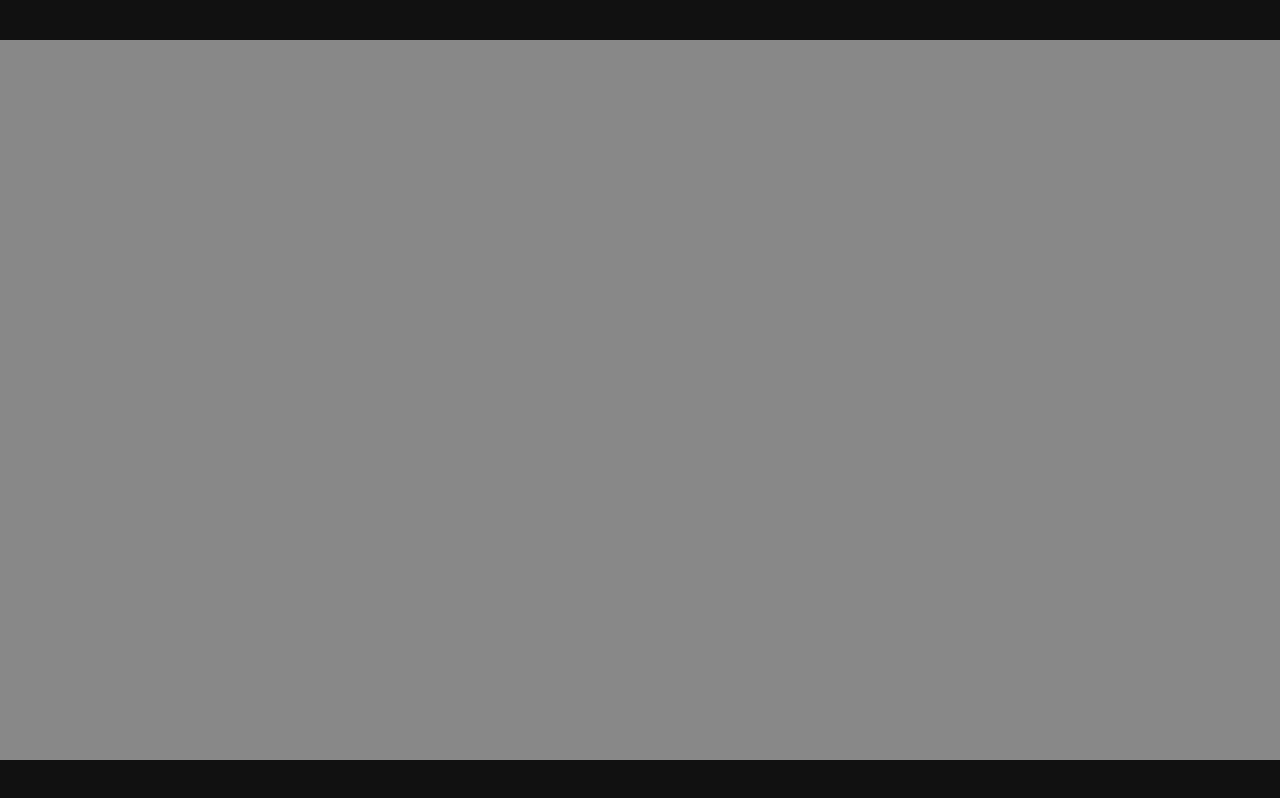
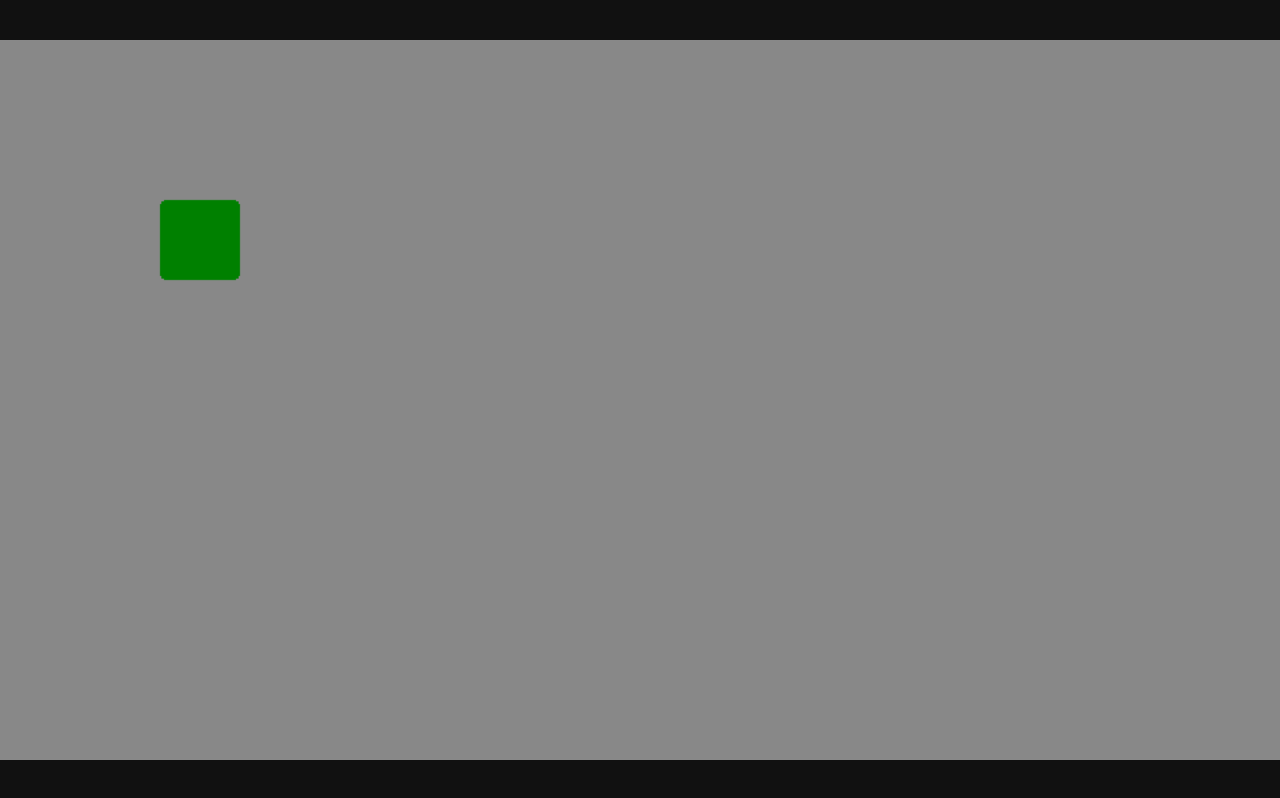
Before and after one commit to ehgoodenough/bananabomber, a plain HTML site: page game.html in a window 1280 px wide. Drawn offline with Linux system fonts and the light colour scheme.

Commit message:
Implemented a class for the Bombers.

```diff
--- a/game.html
+++ b/game.html
@@ -16,6 +16,7 @@
 
 		<script src="objects/Game.js" type="text/javascript"></script>
 		<script src="objects/GameState.js" type="text/javascript"></script>
+		<script src="objects/Bomber.js" type="text/javascript"></script>
 
 		<script src="game.js" type="text/javascript"></script>
 	</body>
--- a/game.js
+++ b/game.js
@@ -1,2 +1,4 @@
+var SCALE = 60; //global variable?!
+
 var Bananabomber = new Game();
 Bananabomber.load(new GameState());
--- /dev/null
+++ b/objects/Bomber.js
@@ -0,0 +1,27 @@
+function Bomber()
+{
+	this.position = {x: 150, y: 150};
+}
+
+Bomber.prototype.update = function()
+{
+	this.position.x++;
+}
+
+Bomber.prototype.render = function()
+{
+	var rendering = {};
+
+	rendering.type = "rectangle";
+
+	rendering.fillStyle = "green";
+
+	rendering.x = this.position.x;
+	rendering.y = this.position.y;
+
+	rendering.width = SCALE;
+	rendering.height = SCALE;
+	rendering.cornerRadius = SCALE / 10;
+
+	return rendering;
+}
--- a/objects/GameState.js
+++ b/objects/GameState.js
@@ -2,16 +2,21 @@ function GameState()
 {
 	this.onInitiate = function()
 	{
-		console.log("initiated");
+		this.bomber = new Bomber();
 	}
 
 	this.onUpdate = function()
 	{
-		console.log("updated");
 	}
 
 	this.onRender = function()
 	{
-		console.log("rendered");
+		render(this.bomber);
 	}
 }
+
+function render(stuff)
+{
+	var rendering = stuff.render();
+	$("canvas").draw(rendering);
+}
--- /dev/null
+++ b/todo.txt
@@ -0,0 +1 @@
+todo: refactor SCALE into Game.SCALE?
```
